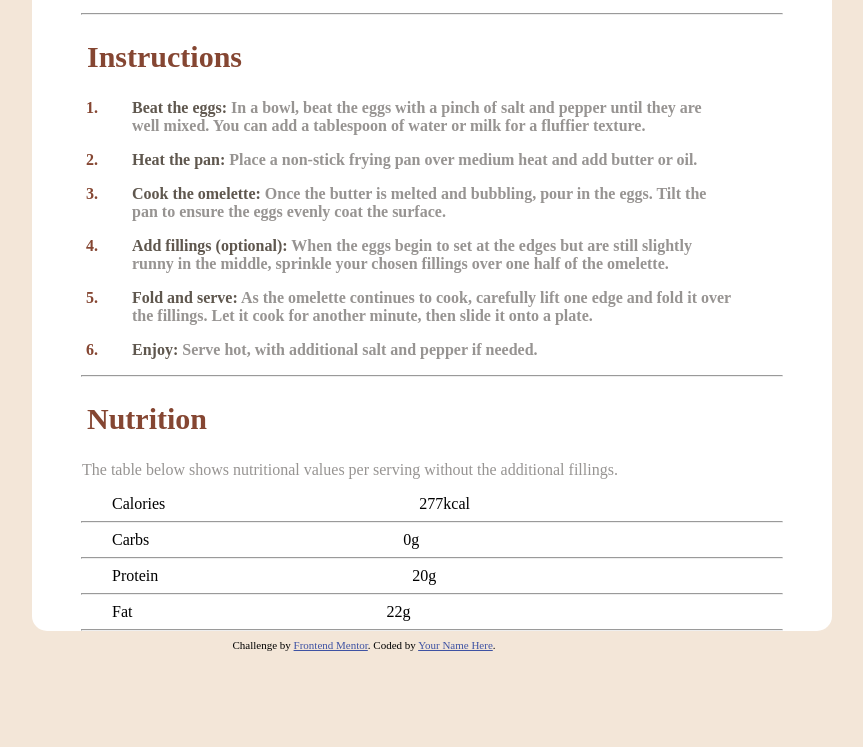
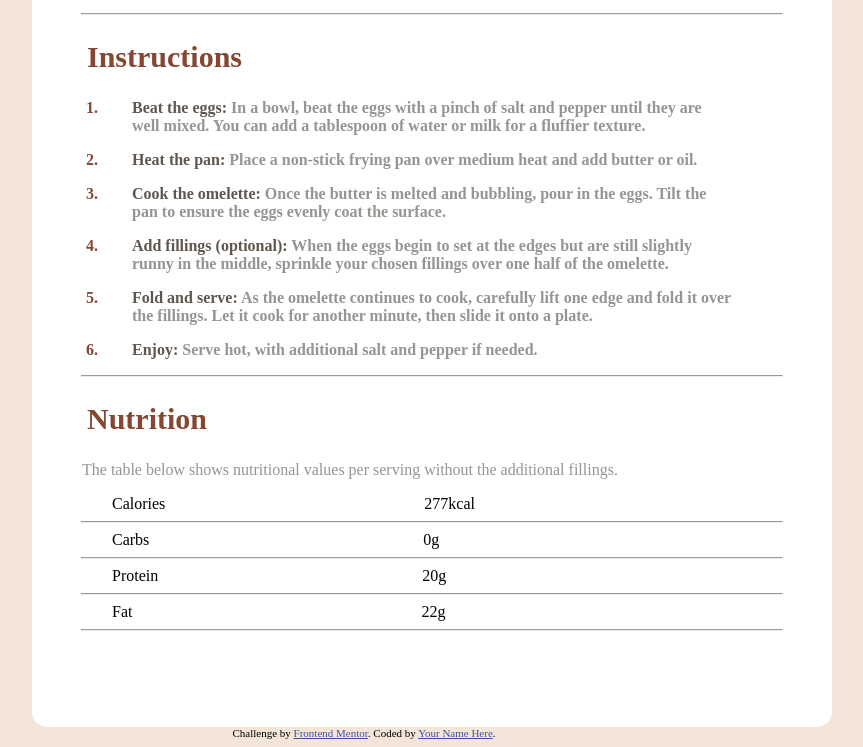
Before and after one commit to Joshua65676/recipe-page-main, a plain HTML site: page index.html in a window 1280 px wide. Shown: the part 973-1720 px from the top of the page, without its empty margins (276-1139 px from the left). Before the commit the page ends 1632 px from the top, so only its background shows below. Drawn offline with Linux system fonts and the light colour scheme.

Commit message:
first commit

```diff
--- a/index.html
+++ b/index.html
@@ -11,7 +11,7 @@
   <!-- Feel free to remove these styles or customise in your own stylesheet 👍 -->
   <style>
     .attribution { font-size: 11px; text-align: center; }
-    .attribution a { color: hsl(228, 45%, 44%); }
+    .attribution a { color: hsl(228, 45%, 44%); list-style: none; }
   </style>
 </head>
 <body>
@@ -134,17 +134,17 @@
           <hr class="hr"/>
           <div class="Nutrition-class">
             <span class="Nutrition-span1">Carbs</span>
-            <span class="Nutrition-span2">0g</span>
+            <span class="Nutrition-span3">0g</span>
           </div>
           <hr class="hr"/>
           <div class="Nutrition-class">
             <span class="Nutrition-span1">Protein</span>
-            <span class="Nutrition-span2">20g</span>
+            <span class="Nutrition-span4">20g</span>
           </div>
           <hr class="hr"/>
           <div class="Nutrition-class">
             <span class="Nutrition-span1">Fat</span>
-            <span class="Nutrition-span2">22g</span>
+            <span class="Nutrition-span5">22g</span>
           </div>
           <hr class="hr"/>
          </div>
--- a/styles.css
+++ b/styles.css
@@ -7,7 +7,7 @@ body {
     margin-top: 50px;
     width: 800px;
     margin-left: 300px;
-    /* height: 550px; */
+    height: 1650px;
     border-radius: 15px;
 }
 .img {
@@ -117,9 +117,15 @@ li + li {
 .Nutrition-class {
     margin-left: 80px;
 }
-.Nutrition-span1 {
-
+.Nutrition-span3 {
+    margin-left: 270px;
+}
+.Nutrition-span4 {
+    margin-left: 260px;
+}
+.Nutrition-span5 {
+    margin-left: 285px;
 }
 .Nutrition-span2 {
-    margin-left: 250px;
+    margin-left: 255px;
 }
```
